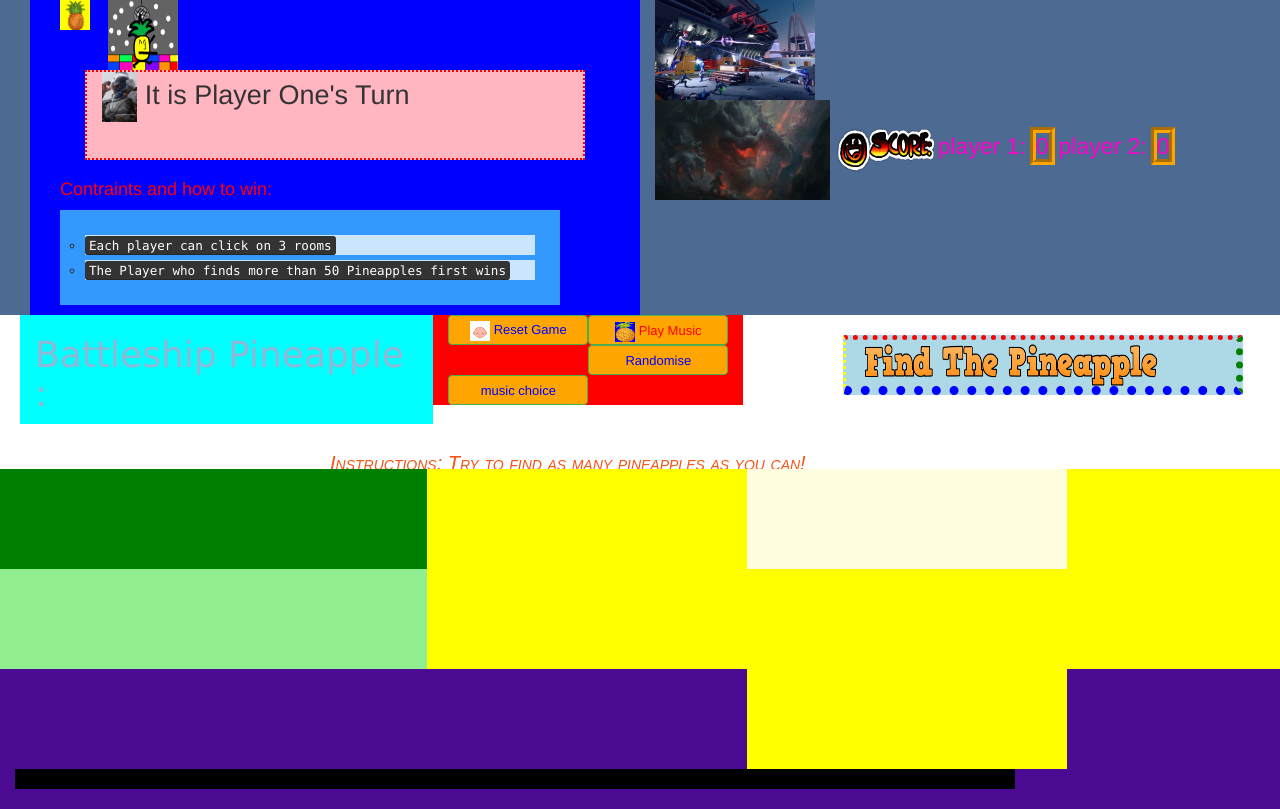
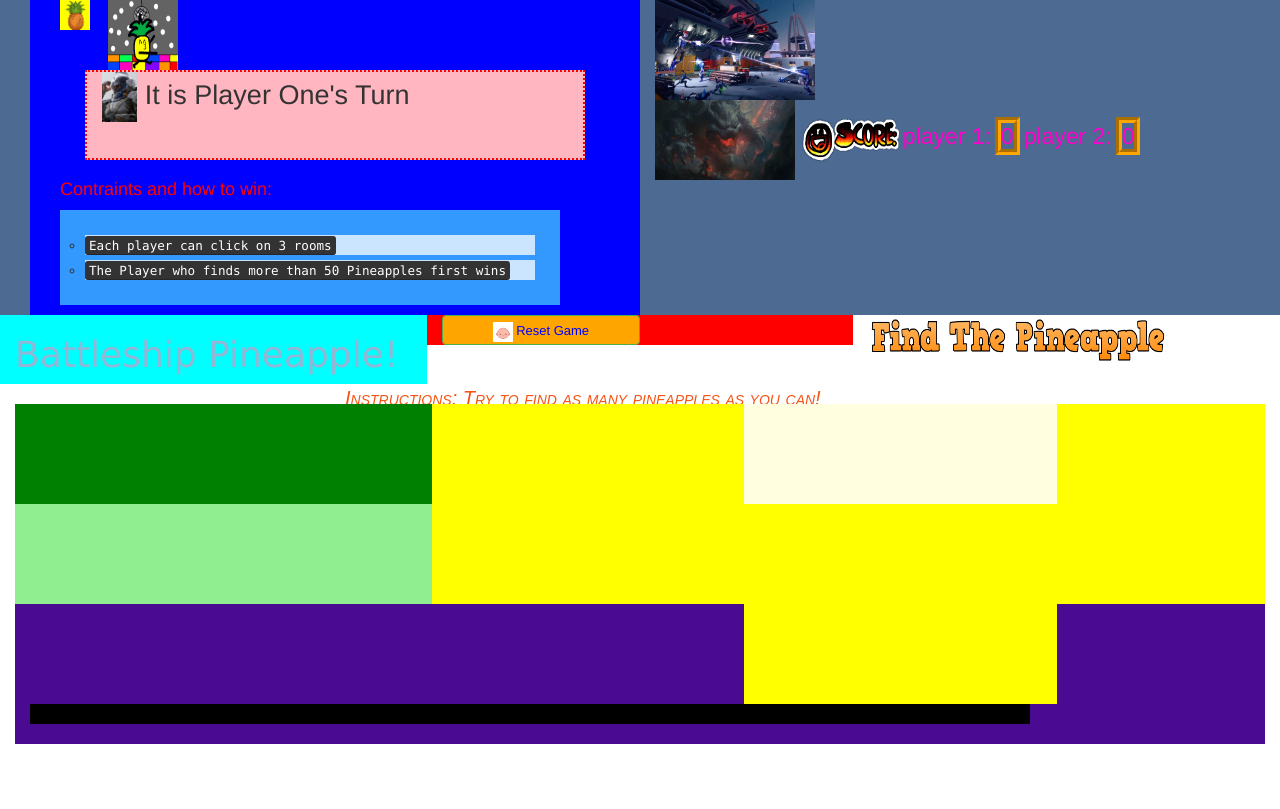
Before and after one commit to jonlok/project1-game, a plain HTML site: page index.html in a window 1280 px wide. Shown: the top 809 px of the page. Drawn offline with nearby package versions, Linux system fonts and the light colour scheme.

Commit message:
updated js

```diff
--- a/css/custom.css
+++ b/css/custom.css
@@ -25,12 +25,13 @@ font-size: 27px;
 #space-battle {
   height: 100px;
   display: block;
+
 }
 #spaceman {
   height: 50px;
 }
 #creature {
-  height: 100px;
+  height: 80px;
 }
 /*p is "Try to find as many pineapples as you can!"*/
 .instructions {
@@ -79,8 +80,6 @@ background-color: #4C6A92;
   font-family:verdana;
 }
 
-
-
 .constraints {
 
 }
@@ -89,12 +88,6 @@ background-color: #4C6A92;
   color: red;
 }
 
-#reset {
-  padding: 5px;
-
-  margin-bottom: 20px;
-}
-/*reset button*/
 .btn {
   height: 30px;
   color: blue;
@@ -109,23 +102,15 @@ background-color: #4C6A92;
 }
 
 
-
-
 #titleimage {
   width: 300px;
   height: 50px;
 }
 
 #titleimagebox {
-  margin-left: 100px;
-  margin-top: 20px;
-  margin-bottom:20px;
   border-style: dotted;
   border-width: 5px 7px 9px 3px;
   border-color: red green blue yellow;
-  width: 400px;
-  height: 60px;
-  padding-bottom: 10px;
   background: lightblue;
   -webkit-animation: mymove 5s infinite; /* Chrome, Safari, Opera */
     animation: mymove 5s infinite;
--- a/index.html
+++ b/index.html
@@ -22,18 +22,18 @@
 
 
 <!-- Display Board -->
-<section class="display-board col-xs-12">
+<section class="display-board col-md-12">
 
  <div class='container-fluid'>
-  <div class="half-display-board col-xs-6" id="left-display-board">
+  <div class="half-display-board col-md-6" id="left-display-board">
 
    <!-- pineapple image -->
-    <div class="col-xs-1">
+    <div class="col-md-1">
       <img class= "pineapplelogo" src = "images/pineapple2.png" alt="pineapple image"/>
     </div>
 
    <!-- game logo -->
-   <div class="col-xs-1">
+   <div class="col-md-1">
      <img class="logo" src = "images/logo.png" alt="logo image"/>
    </div>
 
@@ -45,7 +45,7 @@
   </div>
 
     <!-- Other constraints and how to win    -->
-   <div class="constraints col-xs-6">
+   <div class="constraints col-md-6">
     <h4>Contraints and how to win:</h4>
 
       <ul>
@@ -58,7 +58,7 @@
 
 
  <!-- Right display Board -->
-   <div class="half-display-board col-xs-6" id="right-display-board">
+   <div class="half-display-board col-md-6" id="right-display-board">
 
         <img id="space-battle" src="images/battleship_fight.jpg" alt="background image">
 
@@ -80,55 +80,40 @@
 <!-- row with label of the battleship +
 buttons + title image box
  -->
-<section class="button-row" id="reset">
-
  <div class='container-fluid'>
+   <div class="row">
     <!-- label 'name of battleship' -->
-
-     <div class="battleship-name-area col-xs-4">
-        <h1>
-        Battleship Pineapple :
-        </h1>
-
+    <div class="battleship-name-area col-md-4">
+      <h1>Battleship Pineapple!</h1>
     </div>
 
-
     <!-- button area -->
-    <div class="button-area col-xs-3">
-
+    <div class="button-area col-md-4">
       <!-- reset button -->
-       <button id="reset" type="button" class="btn btn-success col-xs-6"> <img id = "spaceboy-image" src="images/spaceboy.gif" alt="spaceboy.gif"> Reset Game
+      <button id="reset" type="button" class="btn btn-success col-md-6">
+      <img id = "spaceboy-image" src="images/spaceboy.gif" alt="spaceboy.gif"> Reset Game
       </button>
 
      <!-- music button -->
-       <button id="music" type="button" class="btn  btn-success col-xs-6"><img id="pineapple-button" src="images/pineapple.png"/> Play Music
-       </button>
+     <!--  <button id="music" type="button" class="btn  btn-success col-xs-6">
+      <img id="pineapple-button" src="images/pineapple.png"/> Play Music
+      </button> -->
 
       <!-- randomise choice of music button -->
-
-        <button onclick="musicRandom()" type="button" class="btn btn-success col-xs-6">
-        Randomise
-        </button>
+      <!-- <button onclick="musicRandom()" type="button" class="btn btn-success col-xs-6">Randomise</button> -->
       <!-- displays which music effect has been chosen -->
-        <button id="random" type="button" class="btn btn-success col-xs-6">music choice
-        </button>
-
-
+      <!-- <button id="random" type="button" class="btn btn-success col-xs-6">music choice</button> -->
     </div>
 
-<!-- title of the game: Find the Pineapple,
-represented by an image generated by a text generator-->
-
-    <div class="col-xs-3" id ='titleimagebox'>
+    <div class="col-md-4">
       <img id="titleimage" src = "images/title.png">
     </div>
-
-</section>
+</div>
 
   <!-- Instructions: -->
 <section>
  <div class='container-fluid'>
-  <div class="instructions col-xs-12">
+  <div class="instructions col-md-12">
     <p>Instructions: Try to find as many pineapples as you can!</p>
    </div>
   </div>
@@ -139,28 +124,28 @@ represented by an image generated by a text generator-->
     <div class='container-fluid'>
       <div class="row">
 
-        <div title="room 1" id="room-1" class="room col-xs-4" data-num="1"></div>
+        <div title="room 1" id="room-1" class="room col-md-4" data-num="1"></div>
 
-        <div title="room 2" id="room-2" class="room col-xs-3" data-num="2"></div>
+        <div title="room 2" id="room-2" class="room col-md-3" data-num="2"></div>
 
-        <div title="room 3" id="room-3" class="room col-xs-3" data-num="3"></div>
+        <div title="room 3" id="room-3" class="room col-md-3" data-num="3"></div>
 
-        <div title="room 4" id="room-4" class="room col-xs-2" data-num="4"></div>
+        <div title="room 4" id="room-4" class="room col-md-2" data-num="4"></div>
 
       </div>
 
       <div class="row">
-        <div title="room 5" id="room-5" class="room col-xs-4" data-num="5"></div>
+        <div title="room 5" id="room-5" class="room col-md-4" data-num="5"></div>
 
-        <div title="room 6" id="room-6" class="room col-xs-3" data-num="6"></div>
+        <div title="room 6" id="room-6" class="room col-md-3" data-num="6"></div>
 
-        <div title="room 7" id="room-7" class="room col-xs-3" data-num="7"></div>
+        <div title="room 7" id="room-7" class="room col-md-3" data-num="7"></div>
 
-        <div title="room 8" id="room-8" class="room col-xs-2" data-num="8"></div>
+        <div title="room 8" id="room-8" class="room col-md-2" data-num="8"></div>
       </div>
 
       <div class="row">
-        <div title="room 9" id="room-9" class="room col-xs-3 col-xs-offset-7" data-num="9"></div>
+        <div title="room 9" id="room-9" class="room col-md-3 col-xs-offset-7" data-num="9"></div>
        </div>
 
       <div class="table col-xs-12"></div>
--- a/script.js
+++ b/script.js
@@ -1,9 +1,9 @@
+
+$(document).ready(function(){
 /*
  *  Game variables
  */
 var maxPineapples = 20;
-
-
 
 
 /*
@@ -21,6 +21,9 @@ var Room = function(roomNum){
   this.roomNumber = roomNum;
   this.numberOfPineapples = Math.ceil( Math.random() * maxPineapples );
 }
+
+
+
 
 /*
  *  Game object
@@ -66,20 +69,46 @@ var Game = function() {
 
     // Create player 2
     players.push( new player() );
+    console.log(players);
 
     // Create rooms
     $('.room').each(function(index, element) {
         var roomNumber = $(element).data('num');
         rooms.push( new Room(roomNumber) );
+     });
+    console.log(rooms)
+
 
         // Add click event
 
-    });
 
-    console.log('init')
-  }
+     var clickOnRoomListener = function(){
+       $('.room').each(function() {
+           $(this).on("click", addScore);
+          });
+      } ;
+
+     clickOnRoomListener();
+
+
+
+
+
+       console.log('init')
+   }
+
+
+
   this.init();
+
+
 }
+
 
 // Create new Game
 var gameboard = new Game();
+
+
+
+
+});
```
Lines whose indentation alone changed are shown as unchanged.
